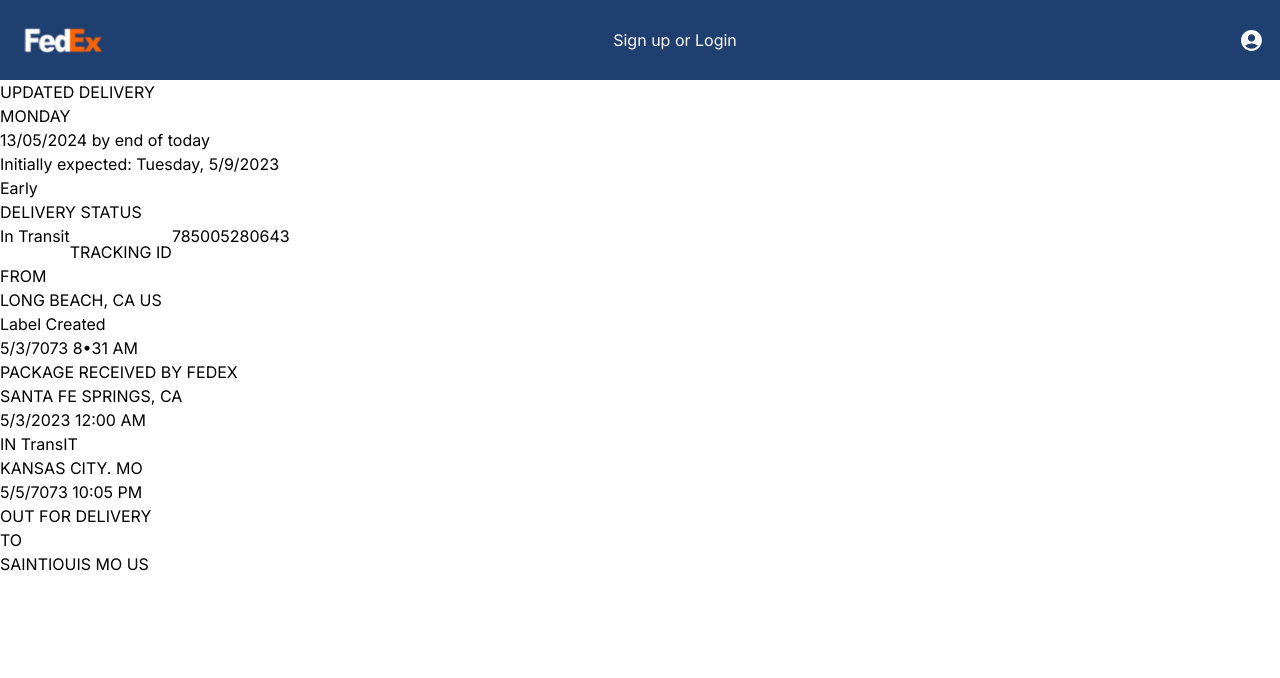
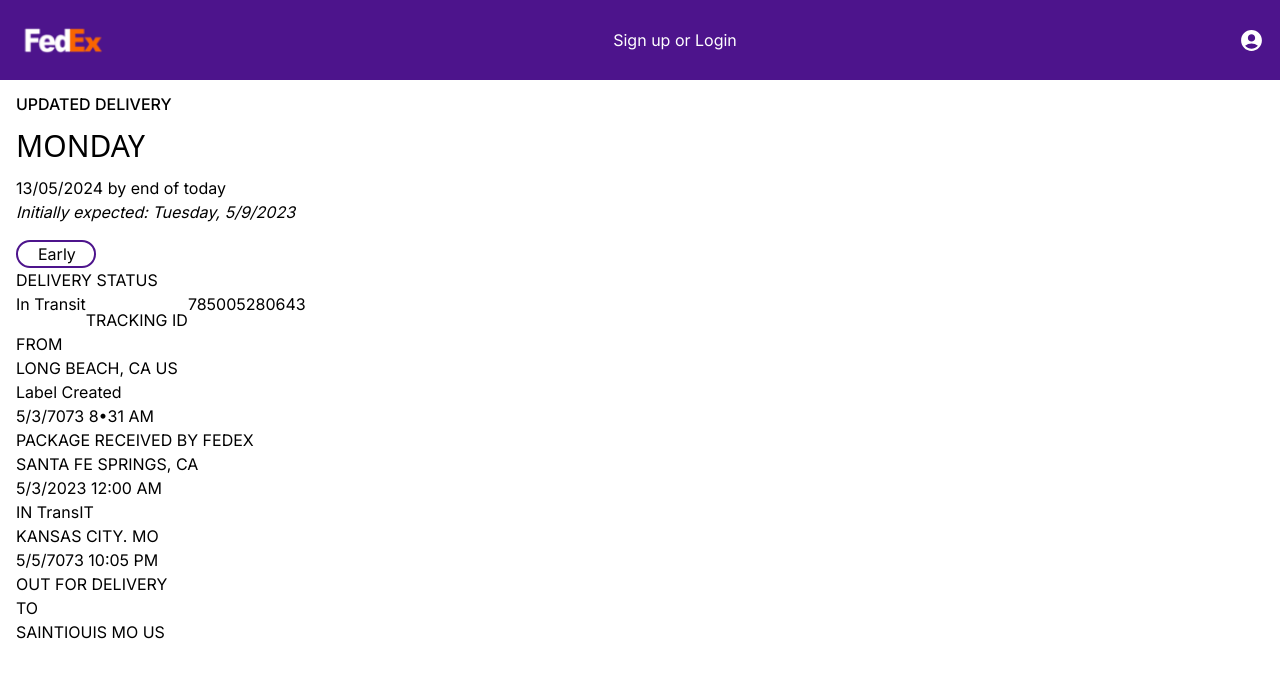
Before and after one commit to Richson-Tech/trackex, a Next.js app: page / in a window 1280 px wide. Shown: the top 678 px of the page. Built offline with nearby package versions, Linux system fonts and the light colour scheme.

Commit message:
new commits

```diff
--- a/src/components/First.jsx
+++ b/src/components/First.jsx
@@ -3,12 +3,18 @@
 const First = () => {
   return (
     <div>
-      <div className="flex flex-col">
-        <h5>UPDATED DELIVERY</h5>
-        <h1>MONDAY</h1>
-        <h5>13/05/2024 by end of today</h5>
-        <h6>Initially expected: Tuesday, 5/9/2023</h6>
-        <h6>Early</h6>
+      <div className="flex flex-col ml-4">
+        <p className="mt-3 text-base font-medium">UPDATED DELIVERY</p>
+        <h1 className="text-3xl tracking-normal mt-3 font-medium font-sans">
+          MONDAY
+        </h1>
+        <h5 className="mt-3 text-base">13/05/2024 by end of today</h5>
+        <h6>
+          <em>Initially expected: Tuesday, 5/9/2023</em>
+        </h6>
+        <h6 className="border-solid border-2 border-[#4D148C] rounded-full mt-4 w-20 px-5">
+          Early
+        </h6>
         <h2>DELIVERY STATUS</h2>
         <div className="flex flex-row">
           <h5>In Transit </h5>
--- a/src/components/Navbar.jsx
+++ b/src/components/Navbar.jsx
@@ -6,7 +6,7 @@
 
 const Navbar = () => {
   return (
-    <nav className="bg-[#1f3f71] h-20 p-4 flex justify-between items-center text-white">
+    <nav className="bg-[#4D148C] h-20 p-4 flex justify-between items-center text-white">
       {/* Left content */}
 
       {/* Right content */}
```
